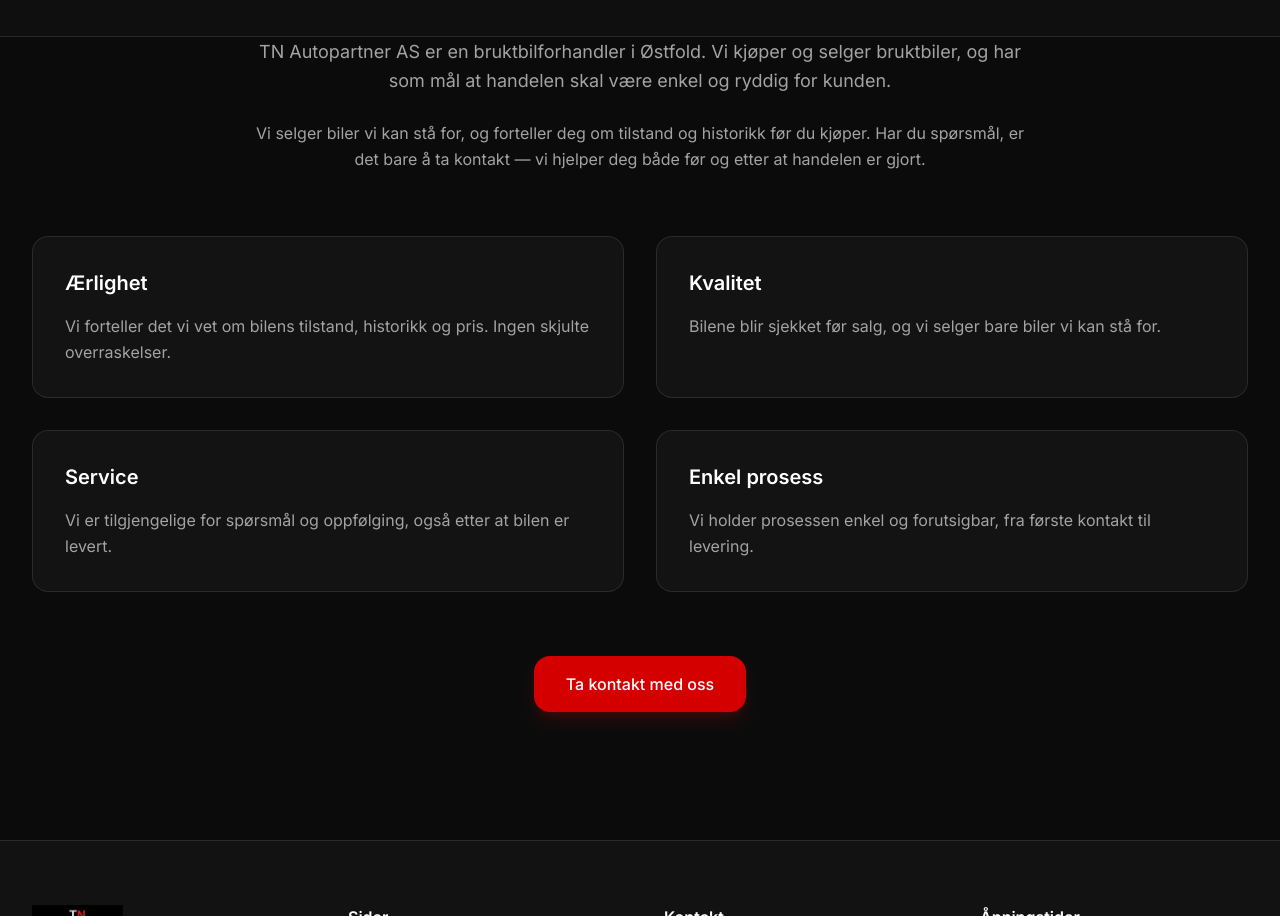
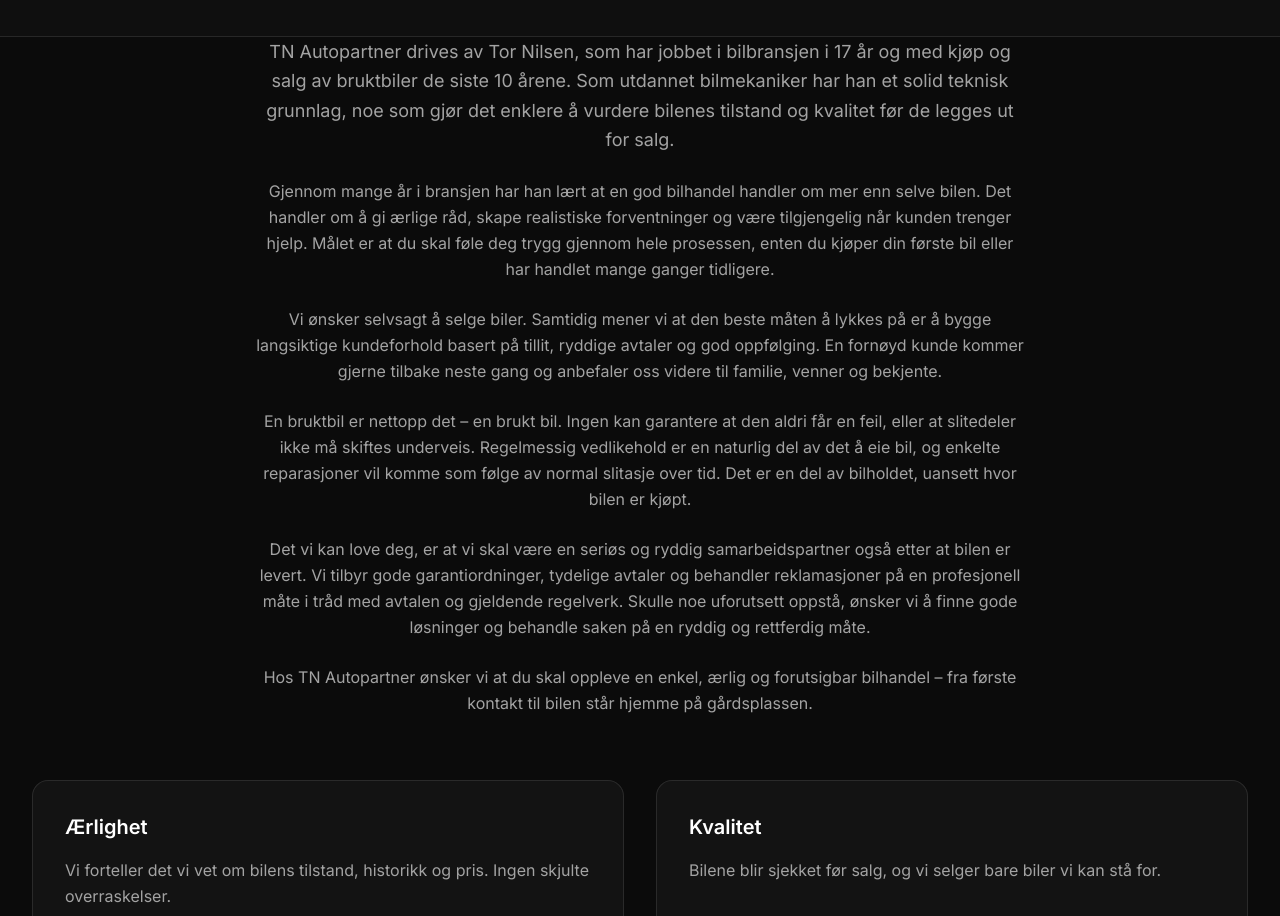
Before and after one commit to torkristiannilsen1-lab/tn-autopartner, a Next.js app: page /om-oss in a window 1280 px wide. Shown: the part 320-1236 px from the top of the page. Built offline with nearby package versions, Linux system fonts and the light colour scheme.

Commit message:
Update about page

```diff
--- a/app/om-oss/page.tsx
+++ b/app/om-oss/page.tsx
@@ -44,14 +44,45 @@
           <FadeIn>
             <div className="mx-auto max-w-3xl space-y-6 text-center">
               <p className="text-lg leading-relaxed text-muted">
-                TN Autopartner AS er en bruktbilforhandler i Østfold. Vi kjøper og
-                selger bruktbiler, og har som mål at handelen skal være enkel og ryddig
-                for kunden.
+                TN Autopartner drives av Tor Nilsen, som har jobbet i bilbransjen i 17
+                år og med kjøp og salg av bruktbiler de siste 10 årene. Som utdannet
+                bilmekaniker har han et solid teknisk grunnlag, noe som gjør det
+                enklere å vurdere bilenes tilstand og kvalitet før de legges ut for
+                salg.
               </p>
               <p className="leading-relaxed text-muted">
-                Vi selger biler vi kan stå for, og forteller deg om tilstand og
-                historikk før du kjøper. Har du spørsmål, er det bare å ta kontakt —
-                vi hjelper deg både før og etter at handelen er gjort.
+                Gjennom mange år i bransjen har han lært at en god bilhandel handler om
+                mer enn selve bilen. Det handler om å gi ærlige råd, skape realistiske
+                forventninger og være tilgjengelig når kunden trenger hjelp. Målet er
+                at du skal føle deg trygg gjennom hele prosessen, enten du kjøper din
+                første bil eller har handlet mange ganger tidligere.
+              </p>
+              <p className="leading-relaxed text-muted">
+                Vi ønsker selvsagt å selge biler. Samtidig mener vi at den beste måten
+                å lykkes på er å bygge langsiktige kundeforhold basert på tillit,
+                ryddige avtaler og god oppfølging. En fornøyd kunde kommer gjerne
+                tilbake neste gang og anbefaler oss videre til familie, venner og
+                bekjente.
+              </p>
+              <p className="leading-relaxed text-muted">
+                En bruktbil er nettopp det – en brukt bil. Ingen kan garantere at den
+                aldri får en feil, eller at slitedeler ikke må skiftes underveis.
+                Regelmessig vedlikehold er en naturlig del av det å eie bil, og enkelte
+                reparasjoner vil komme som følge av normal slitasje over tid. Det er en
+                del av bilholdet, uansett hvor bilen er kjøpt.
+              </p>
+              <p className="leading-relaxed text-muted">
+                Det vi kan love deg, er at vi skal være en seriøs og ryddig
+                samarbeidspartner også etter at bilen er levert. Vi tilbyr gode
+                garantiordninger, tydelige avtaler og behandler reklamasjoner på en
+                profesjonell måte i tråd med avtalen og gjeldende regelverk. Skulle noe
+                uforutsett oppstå, ønsker vi å finne gode løsninger og behandle saken på
+                en ryddig og rettferdig måte.
+              </p>
+              <p className="leading-relaxed text-muted">
+                Hos TN Autopartner ønsker vi at du skal oppleve en enkel, ærlig og
+                forutsigbar bilhandel – fra første kontakt til bilen står hjemme på
+                gårdsplassen.
               </p>
             </div>
           </FadeIn>
```
